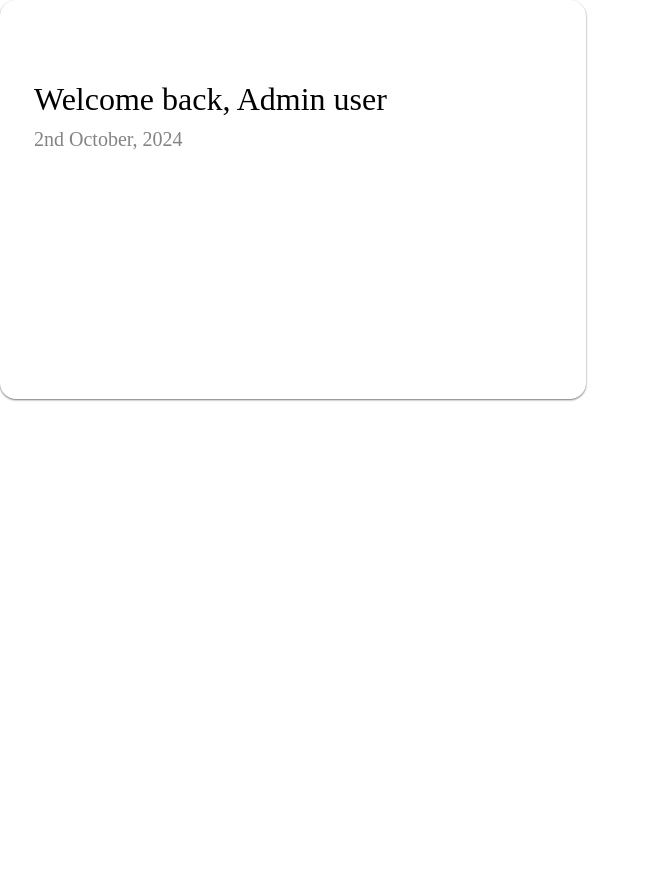
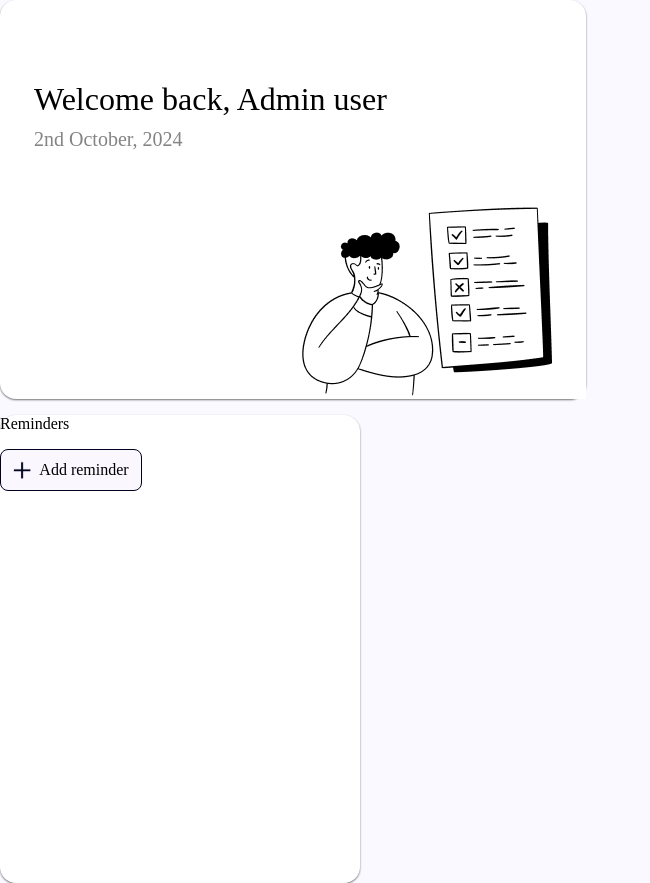
Before and after one commit to abdulselamadillmohammed/Business-manager, a React (Vite) app in the folder frontend/: page / in a window 1280 px wide. Shown: the whole page, without its empty margins (0-650 px from the left). Before the commit the page ends 800 px from the top, so only its background shows below. Built offline with nearby package versions, Linux system fonts and the light colour scheme.

Commit message:
Begin adding sections of the remainderboard

```diff
--- a/frontend/src/assets/css/dashboardPage.module.css
+++ b/frontend/src/assets/css/dashboardPage.module.css
@@ -1,35 +1,3 @@
-.welcomeBoardContainer {
-  background-color: #ffffff;
-  border-radius: 16px;
-  width: 552px;
-  height: 324px;
-  box-shadow: 0px 1px 2px rgba(0, 0, 0, 0.3), 0px 1px 2px rgba(0, 0, 0, 0.3);
-  padding-left: 34px;
-  padding-top: 75px;
+.dashboardPageContainer {
+  background-color: #f9f9ff;
 }
-.welcomeBoardMainText {
-  font-family: "Futura";
-  src: url("/fonts/Futura.ttf") format("truetype");
-  color: black;
-  font-size: 32px;
-  font-weight: 500;
-  margin: 0;
-}
-.welcomeBoardSupportingText {
-  font-family: "Futura";
-  src: url("/fonts/Futura.ttf") format("truetype");
-  color: #848484;
-  font-size: 20px;
-  font-weight: 500;
-  margin: 0;
-  margin-top: 10px;
-}
-.welcomeBoardTextContainer {
-  display: flex;
-  align-items: flex-start;
-  justify-content: center;
-  flex-direction: column;
-  column-gap: 2px;
-  width: 484px;
-  height: 81px;
-}
--- /dev/null
+++ b/frontend/src/assets/css/remindersBoard.module.css
@@ -0,0 +1,26 @@
+.remindersBoardContainer {
+  width: 360px;
+  height: 468px;
+  border-radius: 16px;
+  box-shadow: 0px 1px 2px rgba(0, 0, 0, 0.3), 0px 1px 2px rgba(0, 0, 0, 0.3);
+  background-color: #ffffff;
+}
+.reminderTitleText {
+  font-family: "Futura";
+  src: url("../fonts/Futura.ttf");
+}
+.addReminderButtonContainer {
+  width: 140px;
+  height: 40px;
+  display: flex;
+  align-items: center;
+  justify-content: center;
+  border-radius: 8px;
+  border: 1px solid #000020;
+  background-color: rgba(208, 188, 255, 0.12);
+  column-gap: 8px;
+}
+.addLogo {
+  width: 18px;
+  height: 18px;
+}
--- /dev/null
+++ b/frontend/src/assets/css/welcomeBoard.module.css
@@ -0,0 +1,43 @@
+.welcomeBoardContainer {
+  background-color: #ffffff;
+  border-radius: 16px;
+  width: 552px;
+  height: 324px;
+  box-shadow: 0px 1px 2px rgba(0, 0, 0, 0.3), 0px 1px 2px rgba(0, 0, 0, 0.3);
+  padding-left: 34px;
+  padding-top: 75px;
+  position: relative;
+}
+.welcomeBoardMainText {
+  font-family: "Futura";
+  src: url("/fonts/Futura.ttf") format("truetype");
+  color: black;
+  font-size: 32px;
+  font-weight: 500;
+  margin: 0;
+}
+.welcomeBoardSupportingText {
+  font-family: "Futura";
+  src: url("/fonts/Futura.ttf") format("truetype");
+  color: #848484;
+  font-size: 20px;
+  font-weight: 500;
+  margin: 0;
+  margin-top: 10px;
+}
+.welcomeBoardTextContainer {
+  display: flex;
+  align-items: flex-start;
+  justify-content: center;
+  flex-direction: column;
+  column-gap: 2px;
+  width: 484px;
+  height: 81px;
+}
+.welcomeBoardImage {
+  position: absolute;
+  bottom: 0;
+  right: 0;
+
+  object-fit: cover;
+}
--- /dev/null
+++ b/frontend/src/components/RemindersBoard.jsx
@@ -0,0 +1,17 @@
+import styles from "../assets/css/remindersBoard.module.css";
+import addLogo from "../assets/images/addIcon.png";
+export default function RemindersBoard() {
+  return (
+    <>
+      <div className={styles.remindersBoardContainer}>
+        <div className="reminderTextAndButtonContainer">
+          <p className={styles.reminderTitleText}>Reminders</p>
+          <div className={styles.addReminderButtonContainer}>
+            <img src={addLogo} alt="Add icon" className={styles.addLogo} />
+            <p className={styles.addReminderButtonText}>Add reminder</p>
+          </div>
+        </div>
+      </div>
+    </>
+  );
+}
--- a/frontend/src/components/WelcomeBoard.jsx
+++ b/frontend/src/components/WelcomeBoard.jsx
@@ -1,4 +1,5 @@
-import styles from "../assets/css/dashboardPage.module.css";
+import styles from "../assets/css/welcomeBoard.module.css";
+import logo from "../assets/images/dashboardWelcomeImage.png";
 export default function WelcomeBoard() {
   return (
     <>
@@ -10,6 +11,11 @@ export default function WelcomeBoard() {
           <p className={styles.welcomeBoardSupportingText}>2nd October, 2024</p>
         </section>
         {/* Change to localtime */}
+        <img
+          src={logo}
+          alt="Welcome image"
+          className={styles.welcomeBoardImage}
+        />
       </div>
     </>
   );
--- a/frontend/src/pages/DashboardPage.jsx
+++ b/frontend/src/pages/DashboardPage.jsx
@@ -1,8 +1,11 @@
 import WelcomeBoard from "../components/WelcomeBoard";
+import RemindersBoard from "../components/RemindersBoard";
+import styles from "../assets/css/dashboardPage.module.css";
 export default function DashboardPage() {
   return (
-    <>
+    <div className={styles.dashboardPageContainer}>
       <WelcomeBoard />
-    </>
+      <RemindersBoard />
+    </div>
   );
 }
```
Also changed, not shown: frontend/src/assets/images/addIcon.png (added), frontend/src/assets/images/dashboardWelcomeImage.png (added).
